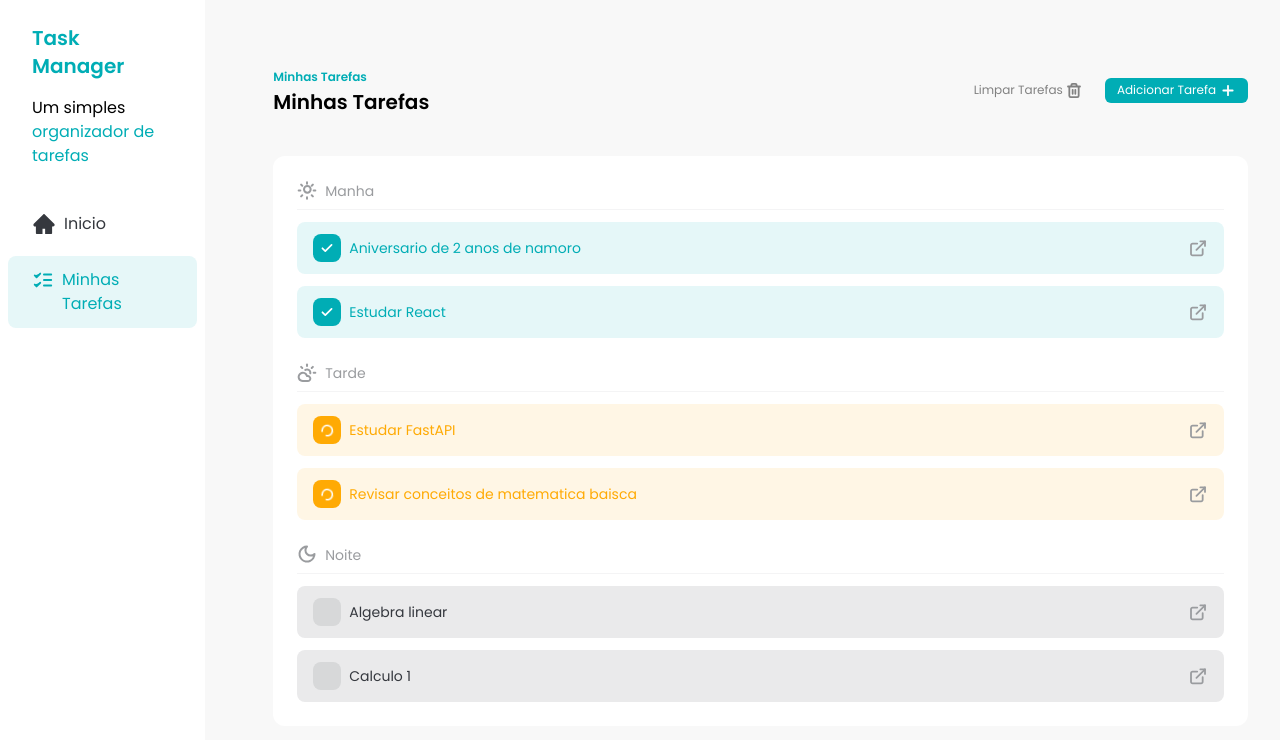
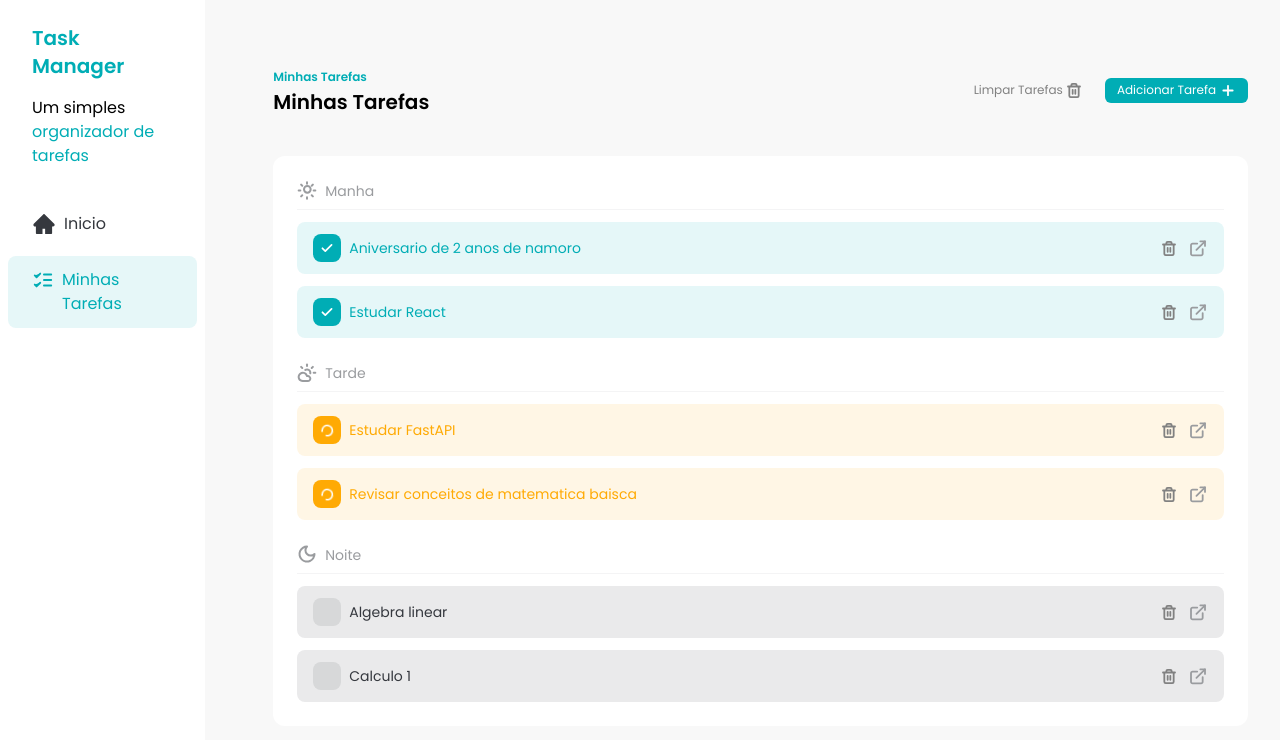
Before and after one commit to Rotiivv/task-manager, a React (Vite) app: page / in a window 1280 px wide. Shown: the top 740 px of the page. Built offline with nearby package versions, Linux system fonts and the light colour scheme.

Commit message:
feat: ensuring that tasks can be deleteds

```diff
--- a/src/components/Button.jsx
+++ b/src/components/Button.jsx
@@ -1,4 +1,4 @@
-const Button = ({ children, variant = "primary" }) => {
+const Button = ({ children, variant = "primary", ...rest }) => {
   const getVariantClass = () => {
     if (variant === "primary") {
       return "bg-[#00ADB5] text-white";
@@ -10,6 +10,7 @@
   };
   return (
     <button
+      {...rest}
       className={`${getVariantClass()} hover:opacity-75 transition rounded-md px-3 py-1 text-xs flex gap-1 items-center`}
     >
       {children}
--- a/src/components/TaskItem.jsx
+++ b/src/components/TaskItem.jsx
@@ -1,8 +1,10 @@
 import CheckIcon from "../assets/icons/check.svg?react";
 import LoaderIcon from "../assets/icons/loader.svg?react";
 import DetailIcon from "../assets/icons/details.svg?react";
+import TrashIcon from "../assets/icons/trash.svg?react";
+import Button from "./Button";
 
-const TaskItem = ({ task, handleTaskCheckboxClick }) => {
+const TaskItem = ({ task, handleTaskCheckboxClick, handleTaskDeleteClick }) => {
   const getStatusClass = () => {
     if (task.status === "done") {
       return "bg-[#00ADB5] text-[#00ADB5]";
@@ -41,9 +43,18 @@
         {task.title}
       </div>
 
-      <a href="#" className="hover:opacity-75 transition">
-        <DetailIcon />
-      </a>
+      <div className="flex items-center">
+        <Button
+          variant="secundary"
+          onClick={() => handleTaskDeleteClick(task.id)}
+        >
+          <TrashIcon />
+        </Button>
+
+        <a href="#" className="hover:opacity-75 transition">
+          <DetailIcon />
+        </a>
+      </div>
     </div>
   );
 };
--- a/src/components/Tasks.jsx
+++ b/src/components/Tasks.jsx
@@ -26,8 +26,13 @@
     return task.time === "moon";
   });
 
+  const handleTaskDeleteClick = (taskId) => {
+    const newTasks = tasks.filter((task) => task.id !== taskId);
+    setTasks(newTasks);
+    console.log("cliquei");
+  };
+
   const handleTaskCheckboxClick = (taskId) => {
-    console.log("cliquei");
     const newTasks = tasks.map((task) => {
       if (task.id !== taskId) {
         return task;
@@ -83,6 +88,7 @@
                 key={task.id}
                 task={task}
                 handleTaskCheckboxClick={handleTaskCheckboxClick}
+                handleTaskDeleteClick={handleTaskDeleteClick}
               />
             );
           })}
@@ -97,6 +103,7 @@
                 key={task.id}
                 task={task}
                 handleTaskCheckboxClick={handleTaskCheckboxClick}
+                handleTaskDeleteClick={handleTaskDeleteClick}
               />
             );
           })}
@@ -111,6 +118,7 @@
                 key={task.id}
                 task={task}
                 handleTaskCheckboxClick={handleTaskCheckboxClick}
+                handleTaskDeleteClick={handleTaskDeleteClick}
               />
             );
           })}
```
